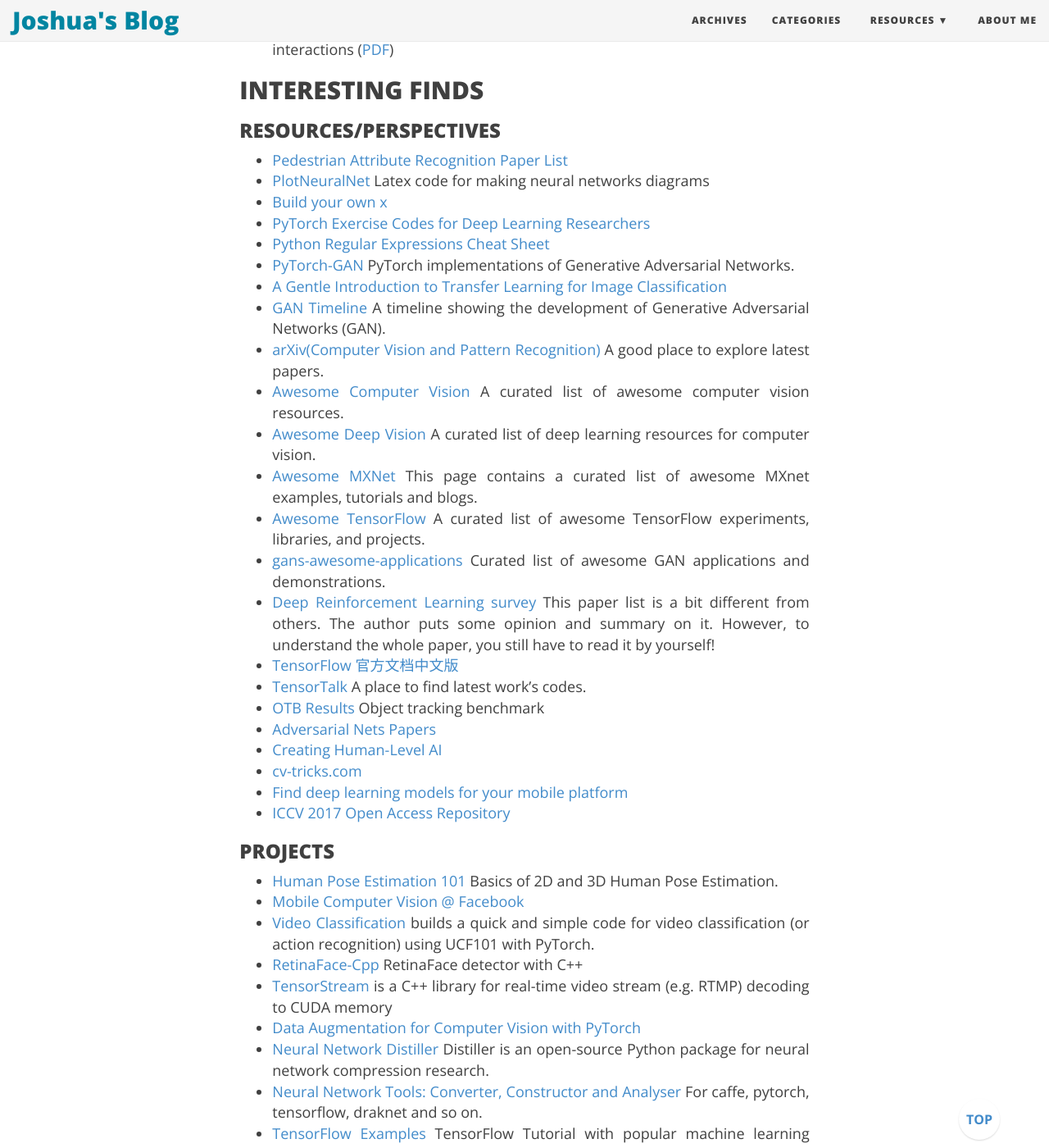
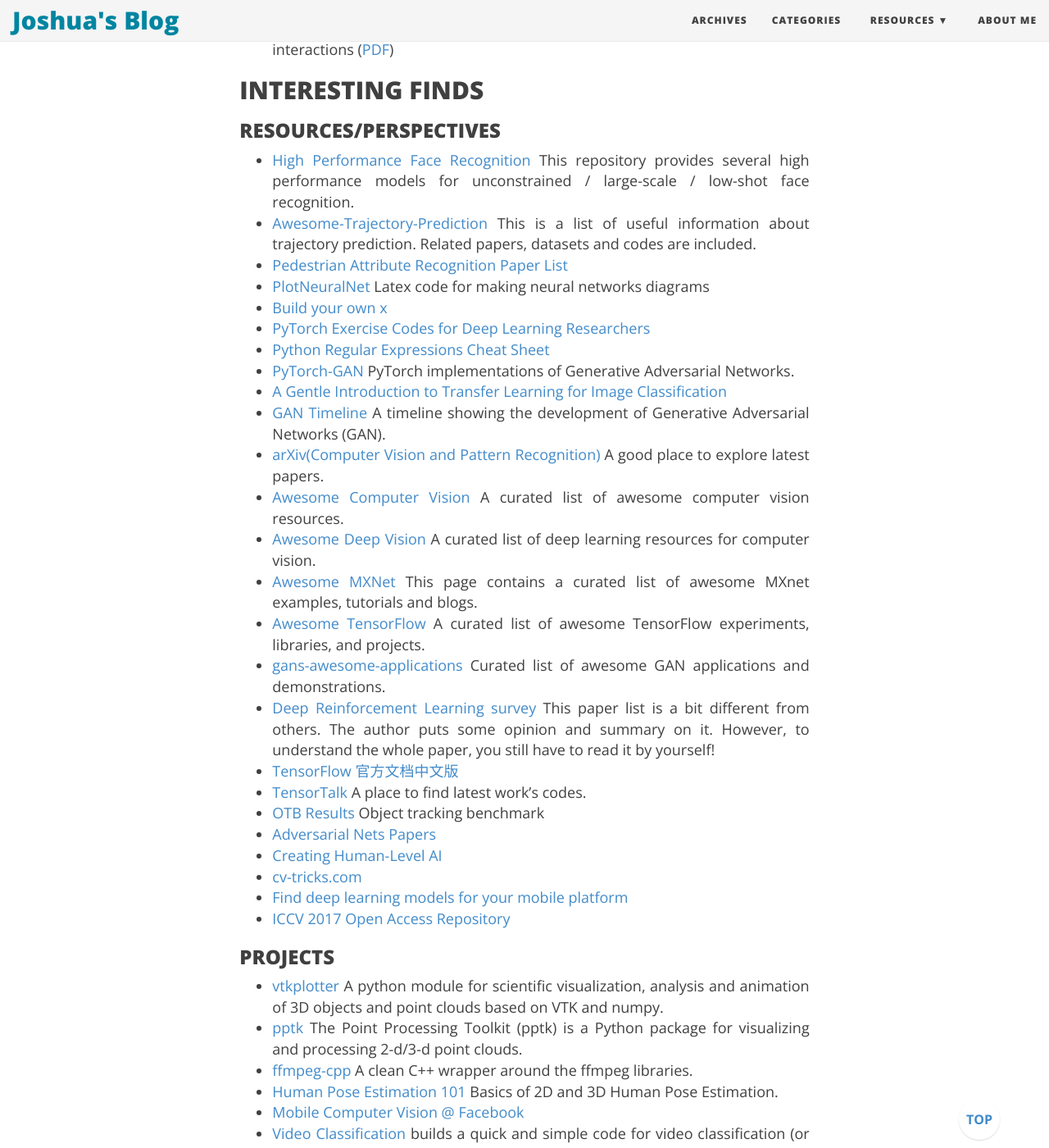
Before and after one commit to joshua19881228/joshua19881228.github.io, a Jekyll site: the page built from _posts/Computer_Vision/2016-08-25-my-jumble-of-computer-vision.md, in a window 1280 px wide and 1400 px high, scrolled down 28956 px. Shown: the whole window at 82% size. Built offline with Jekyll 4.4.1, drawn with Linux system fonts in a browser that asks for light colours; nearby versions of some CDN libraries; formulas are drawn with MathJax 3; comment, search, counter and statistics services are not loaded.

Commit message:
update post

```diff
--- a/_posts/Computer_Vision/2016-08-25-my-jumble-of-computer-vision.md
+++ b/_posts/Computer_Vision/2016-08-25-my-jumble-of-computer-vision.md
@@ -753,6 +753,8 @@
 
 ### RESOURCES/PERSPECTIVES ###
 
+* [High Performance Face Recognition](https://github.com/ZhaoJ9014/High-Performance-Face-Recognition) This repository provides several high performance models for unconstrained / large-scale / low-shot face recognition.
+* [Awesome-Trajectory-Prediction](https://github.com/xuehaouwa/Awesome-Trajectory-Prediction) This is a list of useful information about trajectory prediction. Related papers, datasets and codes are included.
 * [Pedestrian Attribute Recognition Paper List](https://github.com/wangxiao5791509/Pedestrian-Attribute-Recognition-Paper-List)
 * [PlotNeuralNet](https://github.com/HarisIqbal88/PlotNeuralNet) Latex code for making neural networks diagrams
 * [Build your own x](https://github.com/danistefanovic/build-your-own-x)
@@ -790,6 +792,9 @@
 
 ### PROJECTS ###
 
+* [vtkplotter](https://github.com/marcomusy/vtkplotter) A python module for scientific visualization, analysis and animation of 3D objects and point clouds based on VTK and numpy.
+* [pptk](https://heremaps.github.io/pptk/) The Point Processing Toolkit (pptk) is a Python package for visualizing and processing 2-d/3-d point clouds.
+* [ffmpeg-cpp](https://github.com/Raveler/ffmpeg-cpp) A clean C++ wrapper around the ffmpeg libraries.
 * [Human Pose Estimation 101](https://github.com/cbsudux/Human-Pose-Estimation-101) Basics of 2D and 3D Human Pose Estimation.
 * [Mobile Computer Vision @ Facebook](https://github.com/facebookresearch/mobile-vision)
 * [Video Classification](https://github.com/HHTseng/video-classification) builds a quick and simple code for video classification (or action recognition) using UCF101 with PyTorch.
```
